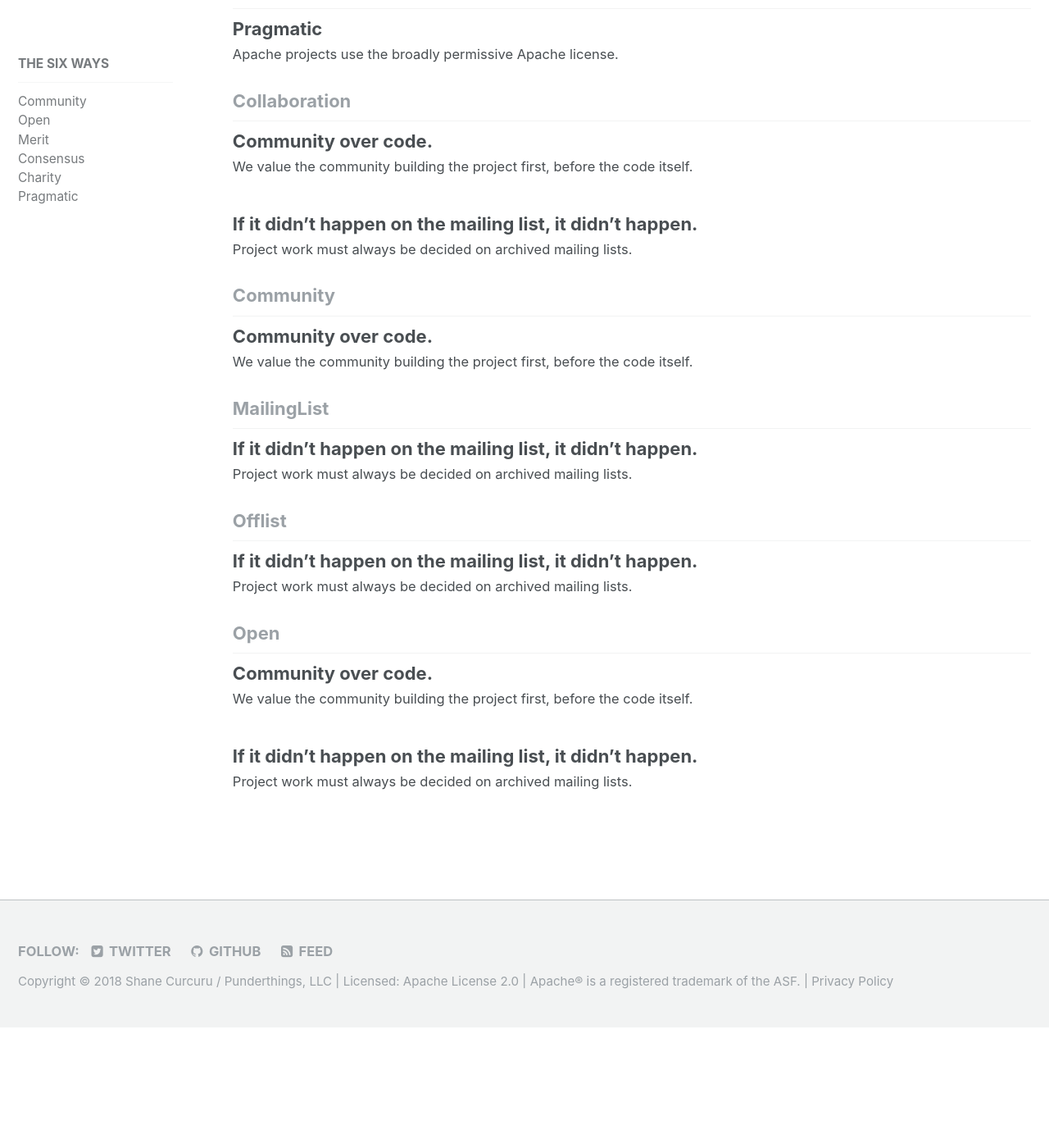
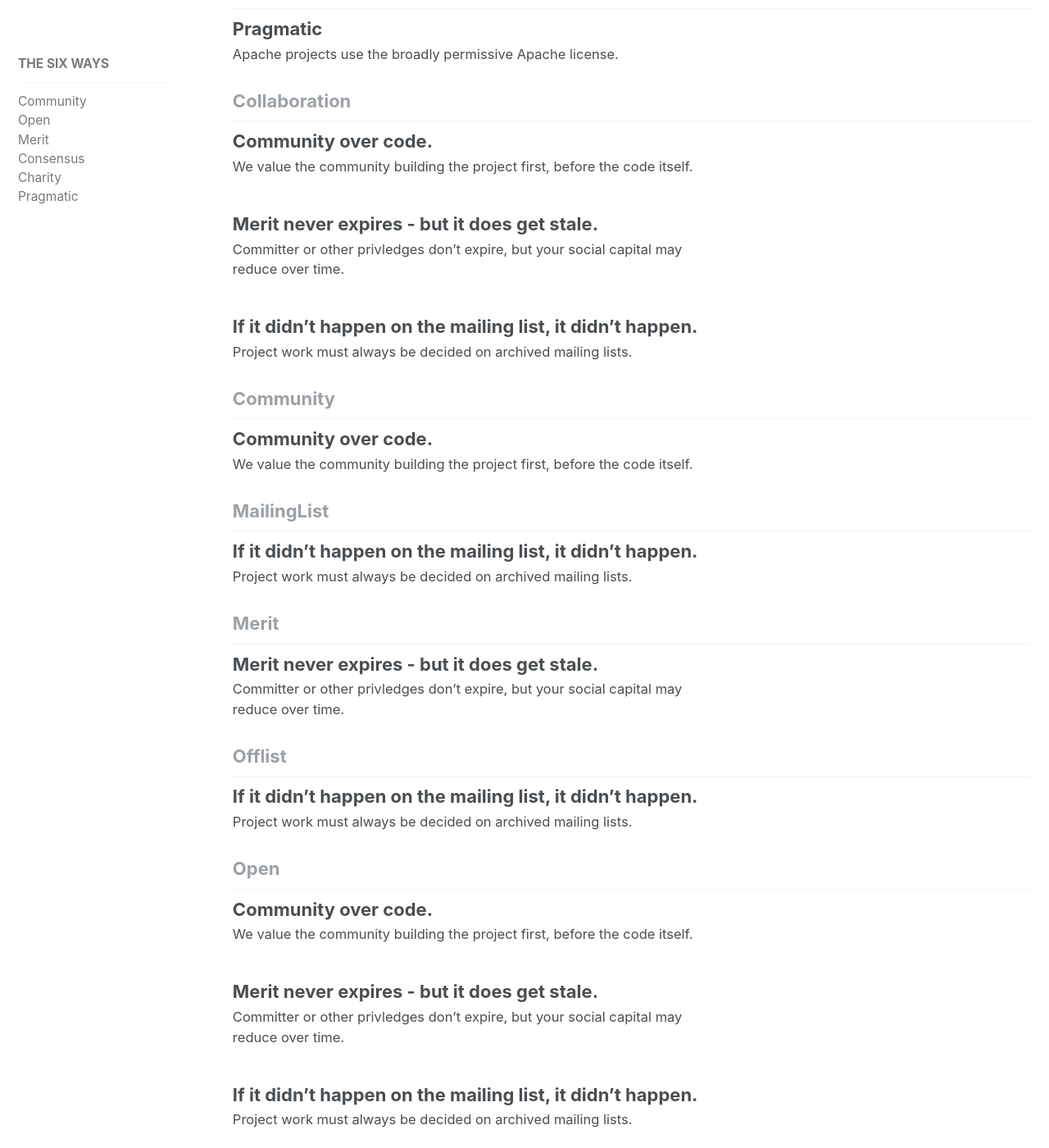
Before and after one commit to ShaneCurcuru/theapacheway.com, a Jekyll site: the page built from _pages/tag-archive.html, in a window 1280 px wide and 1400 px high, scrolled down 9668 px. Shown: the whole window at 82% size. Built offline with Jekyll 4.4.1, drawn with Linux system fonts in a browser that asks for light colours; before the commit the page ends 10921 px from its top, so only the background shows below that; some of the changed lines change nothing that is shown; some of the changed text lies outside the part shown.

Commit message:
New motto and updates to merit descriptions

```diff
--- /dev/null
+++ b/_mottos/merit-never-expires.md
@@ -0,0 +1,77 @@
+---
+title: "Merit never expires - but it does get stale."
+permalink: /merit-never-expires/
+excerpt: "Committer or other privledges don't expire, but your social capital may reduce over time."
+modified: 2018-10-23T120:00:00-05:00
+categories:
+  - Offlist
+tags:
+  - Merit
+  - Open
+  - Collaboration
+  - Pragmatic
+---
+
+A key motto at Apache is: "Merit never expires."  Some Apache committers
+also believe in an addendum to that: "... but it does get stale after
+a while."
+
+## What this means in practice
+
+Once you have been elected as a committer or PMC Member on any project,
+or if you are elected as an ASF Member of the foundation, you
+keep those roles even if you stop working regulary at Apache.  Once
+elected to one of those positions, you maintain those rights forever
+unless you break some serious rules.
+
+This is different from some open source projects, and is very different
+than the traditional corporate world.  Normally when you stop working on
+a codebase or project, the admins or management remove you from the
+relevant ACL.  And when you leave employment at a company, of course
+your employee access is terminated.  Not so at Apache: once a committer,
+always a committer.
+
+## What does "Merit" mean in this context?
+
+The  concept of Merit appears in many places in the Apache Way, and often
+with a subtly different context than many readers may be familiar with.
+In this particular motto - "Merit never expires" - we're really talking
+about two specific aspects of merit in more concrete ways:
+
+- Merit is recognized with committer status - or election to a PMC or
+the ASF Membership.  These roles are a reflection of your merit, and give
+you specific rights and responsibilities.  This is the kind of merit
+that doesn't expire: once a committer, always a committer.
+
+- Merit is also a form of social capital: helpful committers proposing new
+work or asking for reviews will tend to get quicker responses from a
+healthy community.  This kind of merit may not expire, but it may grow
+stale.  Someone who has been away from a project for a long time probably
+won't get the same community response and immediate feedback that a
+currently active committer does.
+
+
+## Why this is important
+
+This is a default policy for Apache projects, since it's the way that the
+board expects official recognition of merit (committership, PMC positions,
+officers, etc.) to be governed.
+
+...it's a good idea for any volunteer led projects, for several reasons:
+
+- ...
+
+## apache.org references
+
+At the time of writing this, the phrase only appears on normal apache.org
+web pages twice, and is not really explained.  There are certainly plenty
+of references in the mail archives in past discussions (often in private
+mailing lists, so they're not accessible to most).
+
+- [Committers FAQ](https://www.apache.org/dev/committers.html#committer-set-term) - includes a brief description
+- [Apache Struts project Volunteers page](https://struts.apache.org/volunteers.html#emeritus-volunteers) - merely lists the motto without an explanation.
+
+
+This motto **has** been covered in a number of overview sessions at ApacheCon
+or in Apache Way talks in many places; so it appears in numerous slides, although the real
+explanation only comes out in the live talks (or videos).
--- a/_ways/merit.md
+++ b/_ways/merit.md
@@ -20,6 +20,21 @@
 
 Merit accrues to Individuals through their visible and productive work within a community. To put it another way, merit is the invisible currency that you gain by contributing useful work to the project. There are a number of common aspects to merit as it's recognized within The Apache Way, the most important one is its recognition by the community. You don't gain merit by simply doing a lot of work; you gain merit by doing things the community values.
 
+## Merit Is About Your Work, Not You
+
+The concept of Merit within the Apache Way is often misunderstood, both on it's merits and in particular with the specific meanings of the word within our communities.  Within the Apache Way, "your merit" is **always** about the work you do, and never about **you** as an individual.  Many newcomers see this at odds with common conceptions of someone's merit meaning their character, their behaviors, their abilities, and past actions.
+
+Since the word "merit" itself is overloaded with several meanings, here's a more explicit phrase to try on instead.  As a general concept, _merit_ equals your Previously Accepted Contributions To A Project.  That's a mouthful, so let's unpack it:
+
+- **Previously** - you typically only get elected as a committer _after_ you have made a number of contributions to a project.  Since we work in distributed and asyncronous projects, merit is about past contributions.
+- **Accepted** - making contributions isn't enough.  A project community needs to value the contribution enough to actually accept it to be worthwhile.  It's up to the project as a whole - independently and separately from other projects - to judge contributions and say that they're valuable.
+- **Contributions** - merit is typically based on actual work done, not plans for work, ideas, or statements of something in the future.  Note that answering questions on user@ mailing lists and other ways to evangelize a project can help - once you've actually done them.
+- **To A Project** - each project decides what's valuable for that project.  The merit needed to become a committer or PMC Member in different projects varies, and being a committer on one project does not translate to any other projects.
+
+
+
+## More About Merit
+
 - Merit is measured by the community. In a general way, it's the community's perception of your value to the project. Different communities have different measurements of value, both in terms of what's important to do, how it's important to act, and in particular where the bar is to get recognized.
 - Merit can and cannot be measured. The concept of merit – or useful work – within technical communities does allow for some measurements. The code you contribute compiles, or it does not; it meets the spec, or it fails the tests; it performs a function that the community values, or it does something silly. This technical aspect is a key difference to the term “merit” as it's used in The Apache Way than it often is used in other social or political areas.
 - Merit accrues to individuals. It doesn't matter who you work for, or why you're contributing. The merit accrues to you as a person, regardless of the Hats you may wear.
```
